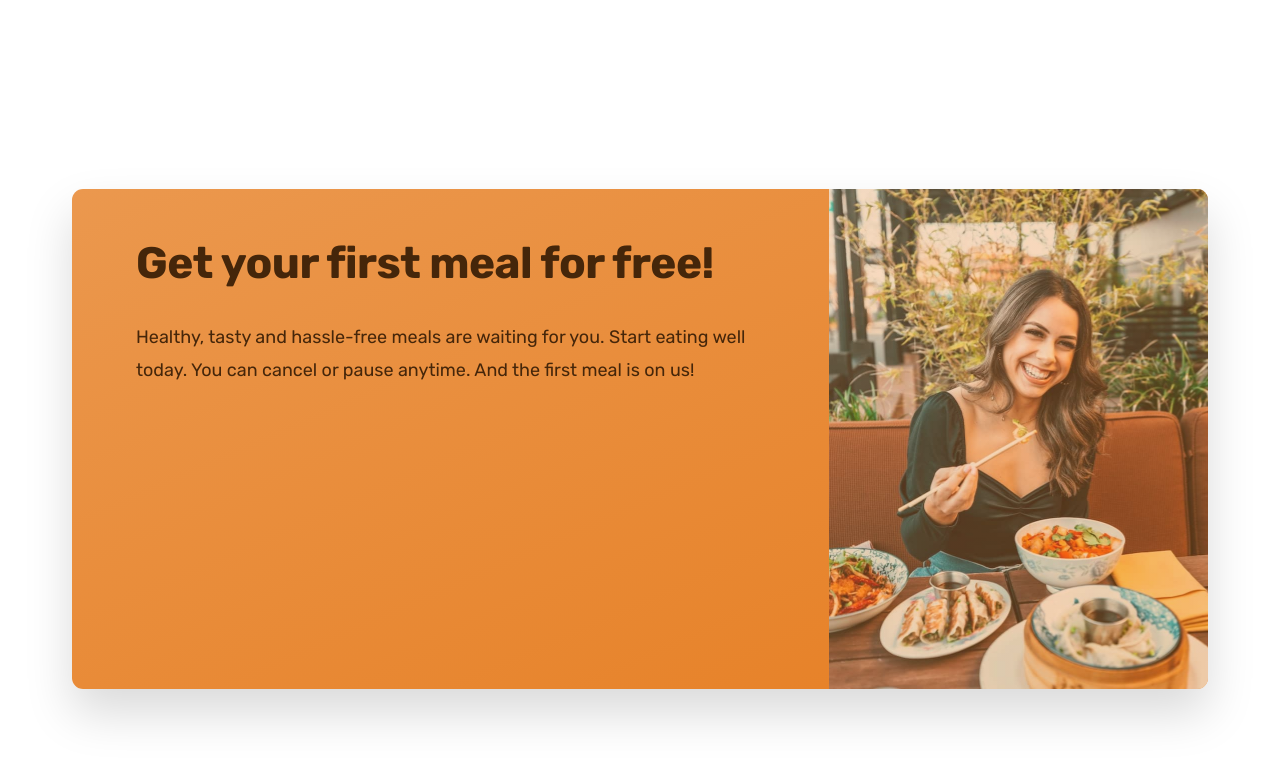
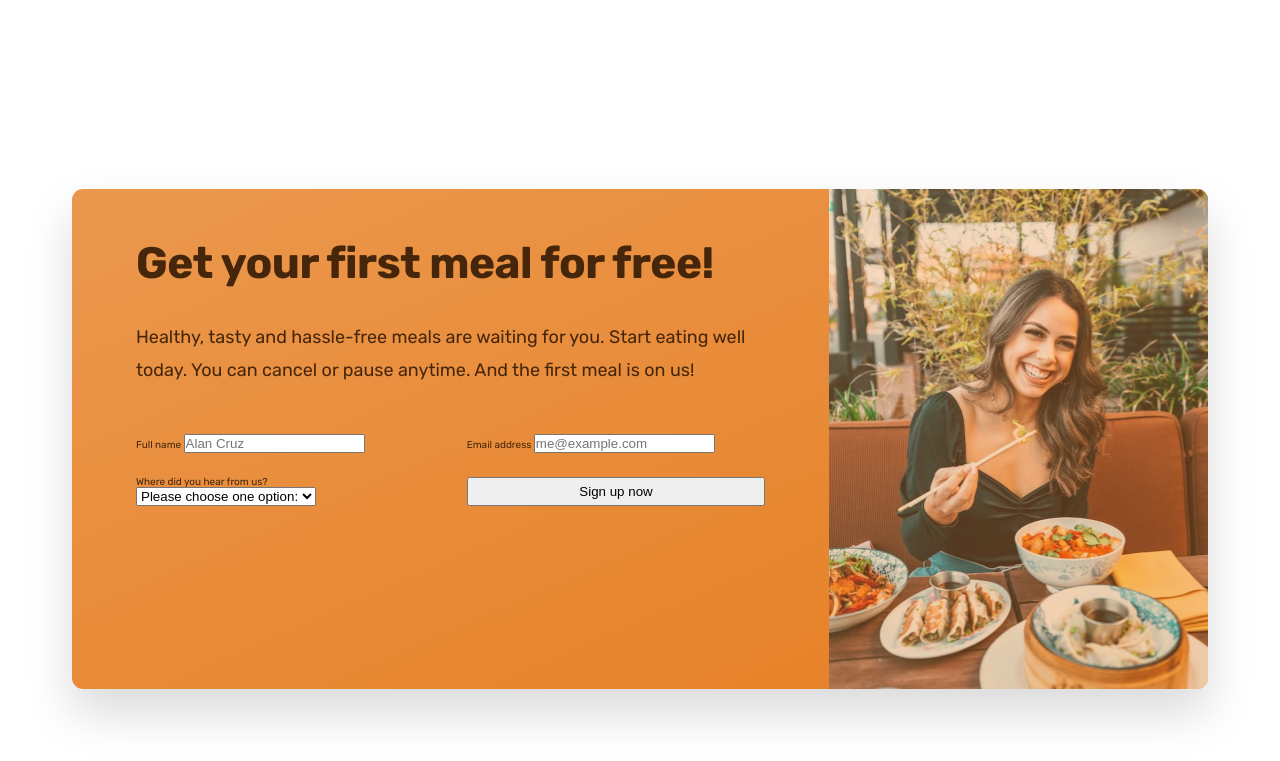
Before and after one commit to llancruzz/omnifood, a plain HTML site: page index.html in a window 1280 px wide. Shown: the part 5789-6550 px from the top of the page. Drawn offline with nearby package versions, Linux system fonts and the light colour scheme.

Commit message:
feat: Add form labels, input and select options

```diff
--- a/css/style.css
+++ b/css/style.css
@@ -491,9 +491,17 @@
 .cta-text {
   font-size: 1.8rem;
   line-height: 1.8;
+  margin-bottom: 4.8rem;
 }
 
 .cta-img-box {
   background-image: linear-gradient(to right bottom, rgb(235, 152, 78, 0.35), rgba(230, 125, 34, 0.35)), url(../img/media/eating.jpg);
   background-size: cover;
 }
+
+.cta-form {
+  display: grid;
+  grid-template-columns: 1fr 1fr;
+  column-gap: 3.2rem;
+  row-gap: 2.4rem;
+}
--- a/index.html
+++ b/index.html
@@ -436,6 +436,29 @@
               Healthy, tasty and hassle-free meals are waiting for you. Start eating well today. You can cancel or
               pause anytime. And the first meal is on us!
             </p>
+
+            <form class="cta-form" action="#">
+              <div>
+                <label for="full-name">Full name</label>
+                <input type="text" name="full-name" id="full-name" placeholder="Alan Cruz" required>
+              </div>
+              <div>
+                <label for="email">Email address</label>
+                <input type="email" name="email" id="email" placeholder="me@example.com" required>
+              </div>
+              <div>
+                <label for="select-where">Where did you hear from us?</label>
+                <select name="select-where" id="select-where" required>
+                  <option value="">Please choose one option:</option>
+                  <option value="friends">Friends and family</option>
+                  <option value="youtube">Youtube</option>
+                  <option value="podcast">Podcast</option>
+                  <option value="facebook">Facebook ad</option>
+                  <option value="others">Others</option>
+                </select>
+              </div>
+              <button class="btn">Sign up now</button>
+            </form>
           </div>
           <div class="cta-img-box"></div>
         </div>
```
